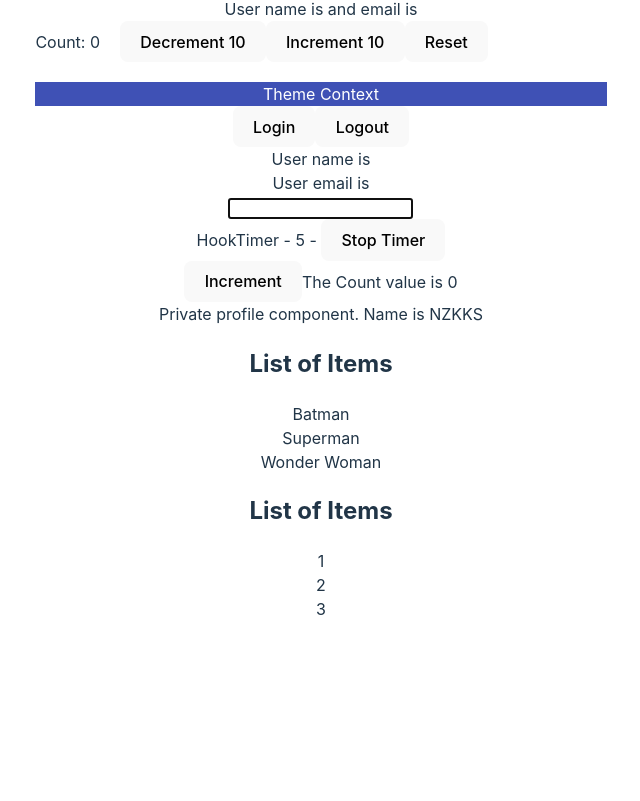
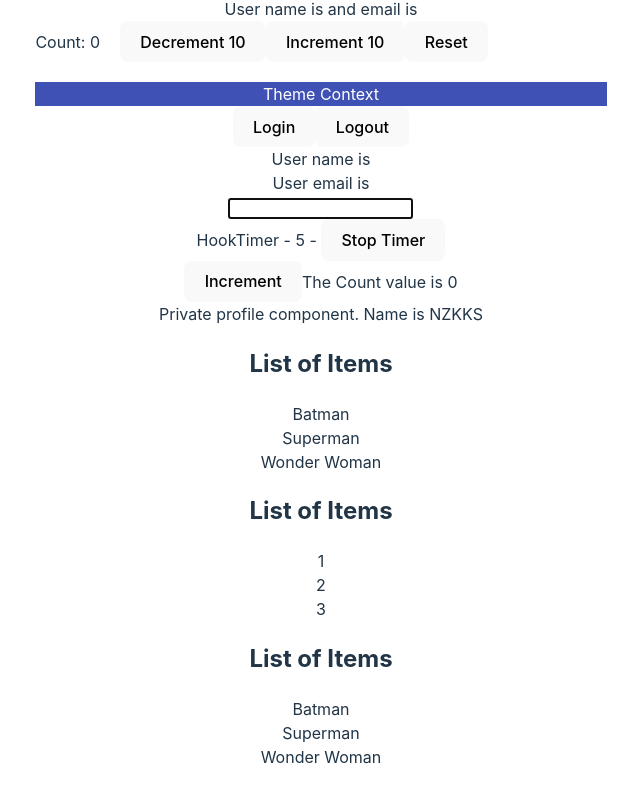
Before and after one commit to nzkks/react-typescript, a React (Vite) app: page / in a window 1280 px wide. Shown: the part 648-1449 px from the top of the page, without its empty margins (319-959 px from the left). Before the commit the page ends 1301 px from the top, so only its background shows below. Built offline with nearby package versions, Linux system fonts and the light colour scheme.

Commit message:
Generics - WIP

```diff
--- a/src/App.tsx
+++ b/src/App.tsx
@@ -43,6 +43,18 @@ function App() {
     }
   ];
 
+  type Hero = {
+    id: number;
+    name: string;
+    age: number;
+  };
+
+  const typedNameList: Hero[] = [
+    { id: 1, name: 'Batman', age: 50 },
+    { id: 2, name: 'Superman', age: 250 },
+    { id: 3, name: 'Wonder Woman', age: 200 }
+  ];
+
   return (
     <ThemeContextProvider>
       <Greet name="NZKKS" messageCount={20} isLoggedIn={true} />
@@ -74,6 +86,7 @@ function App() {
       <Private isLoggedIn={true} component={Profile} />
       <List items={['Batman', 'Superman', 'Wonder Woman']} onClick={item => console.log(item)} />
       <List items={[1, 2, 3]} onClick={item => console.log(item)} />
+      <List items={typedNameList} onClick={item => console.log(item)} />
     </ThemeContextProvider>
   );
 }
--- a/src/components/generics/List.tsx
+++ b/src/components/generics/List.tsx
@@ -3,15 +3,15 @@ type ListProps<T> = {
   onClick: (value: T) => void;
 };
 
-export const List = <T extends string | number>({ items, onClick }: ListProps<T>) => {
+export function List<T>({ items, onClick }: ListProps<T>) {
   return (
     <div>
       <h2>List of Items</h2>
       {items.map((item, index) => (
         <div key={index} onClick={() => onClick(item)}>
-          {item}
+          {typeof item === 'object' && item.name ? item.name : item}
         </div>
       ))}
     </div>
   );
-};
+}
```
